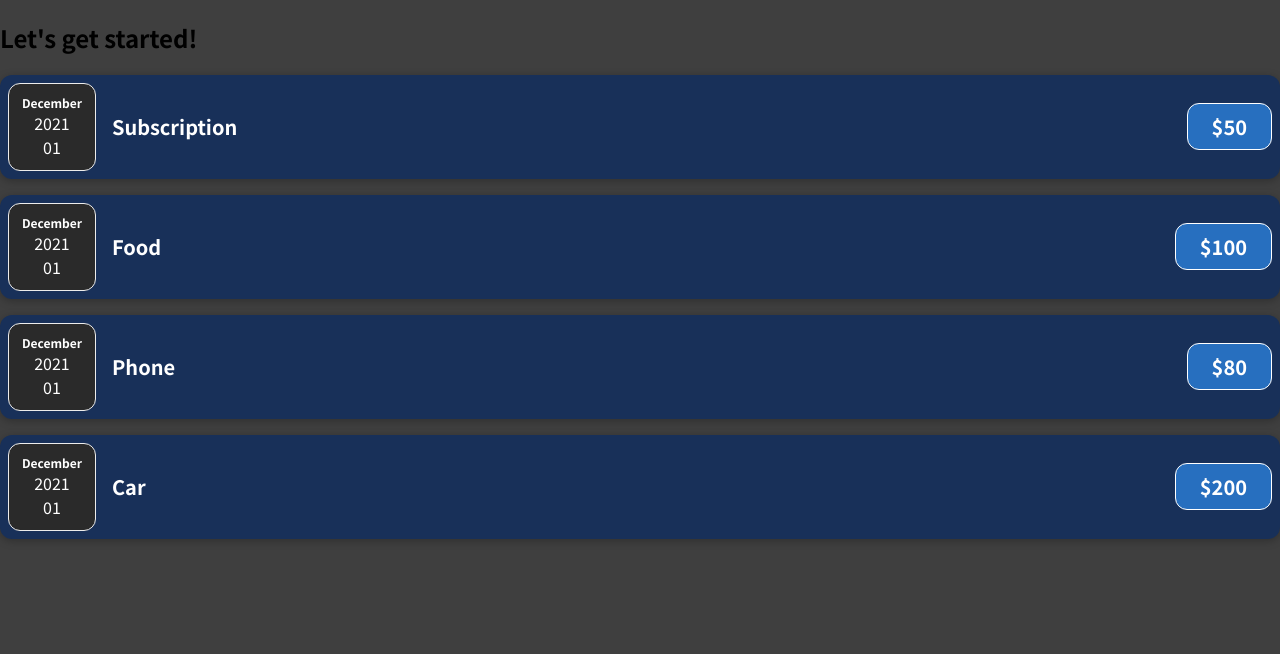
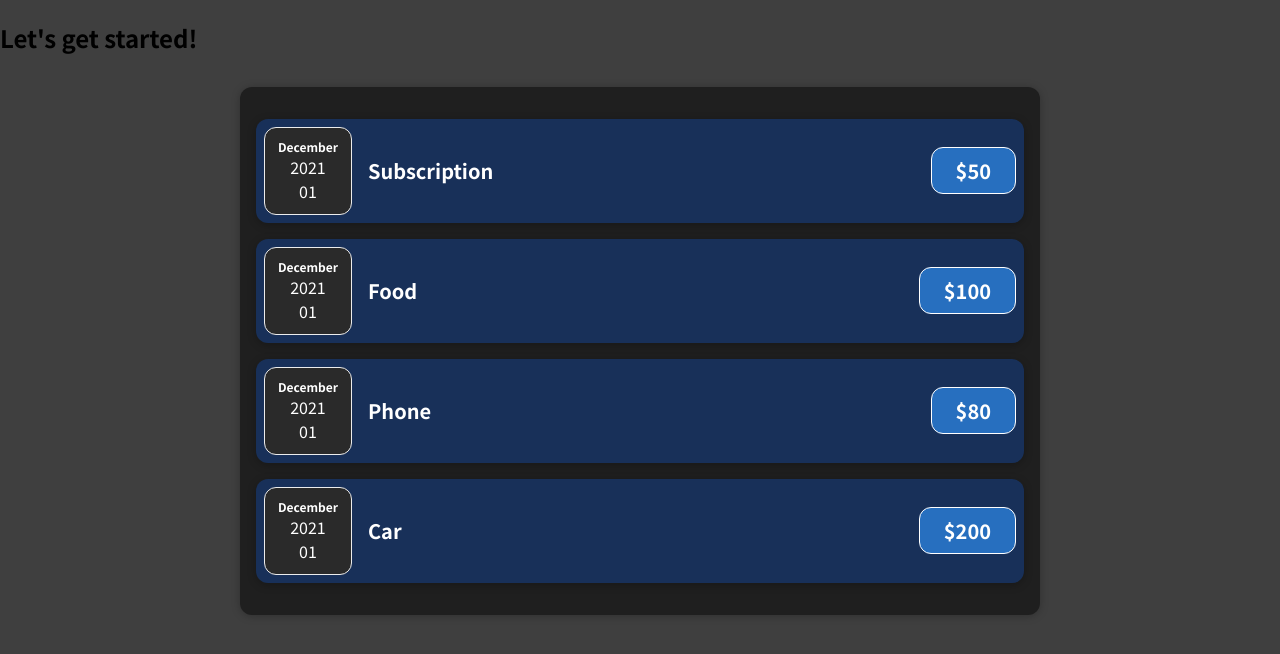
Before and after one commit to fahdHussain/react-budget-app, a JavaScript app: page / in a window 1280 px wide. Shown: the top 654 px of the page. Built offline with nearby package versions, Linux system fonts and the light colour scheme.

Commit message:
Seperated expense items to new component

```diff
--- a/src/App.js
+++ b/src/App.js
@@ -1,4 +1,5 @@
 import ExpenseItem from "./components/ExpenseItem";
+import Expenses from "./components/Expenses";
 
 function App() {
   const expenses = [
@@ -11,26 +12,7 @@
   return (
     <div>
       <h2>Let's get started!</h2>
-      <ExpenseItem
-        title={expenses[0].title}
-        amount={expenses[0].amount}
-        date={expenses[0].date}
-      ></ExpenseItem>
-      <ExpenseItem
-        title={expenses[1].title}
-        amount={expenses[1].amount}
-        date={expenses[1].date}
-      ></ExpenseItem>
-      <ExpenseItem
-        title={expenses[2].title}
-        amount={expenses[2].amount}
-        date={expenses[2].date}
-      ></ExpenseItem>
-      <ExpenseItem
-        title={expenses[3].title}
-        amount={expenses[3].amount}
-        date={expenses[3].date}
-      ></ExpenseItem>
+      <Expenses items={expenses}/>
     </div>
   );
 }
--- /dev/null
+++ b/src/components/Expenses.css
@@ -0,0 +1,9 @@
+.expenses {
+  padding: 1rem;
+  background-color: rgb(31, 31, 31);
+  margin: 2rem auto;
+  width: 50rem;
+  max-width: 95%;
+  border-radius: 12px;
+  box-shadow: 0 1px 8px rgba(0, 0, 0, 0.25);
+}
--- /dev/null
+++ b/src/components/Expenses.js
@@ -0,0 +1,31 @@
+import ExpenseItem from "./ExpenseItem";
+import './Expenses.css'
+
+function Expenses(props){
+    return (
+      <div className="expenses">
+        <ExpenseItem
+          title={props.items[0].title}
+          amount={props.items[0].amount}
+          date={props.items[0].date}
+        ></ExpenseItem>
+        <ExpenseItem
+          title={props.items[1].title}
+          amount={props.items[1].amount}
+          date={props.items[1].date}
+        ></ExpenseItem>
+        <ExpenseItem
+          title={props.items[2].title}
+          amount={props.items[2].amount}
+          date={props.items[2].date}
+        ></ExpenseItem>
+        <ExpenseItem
+          title={props.items[3].title}
+          amount={props.items[3].amount}
+          date={props.items[3].date}
+        ></ExpenseItem>
+      </div>
+    );
+}
+
+export default Expenses;
```
